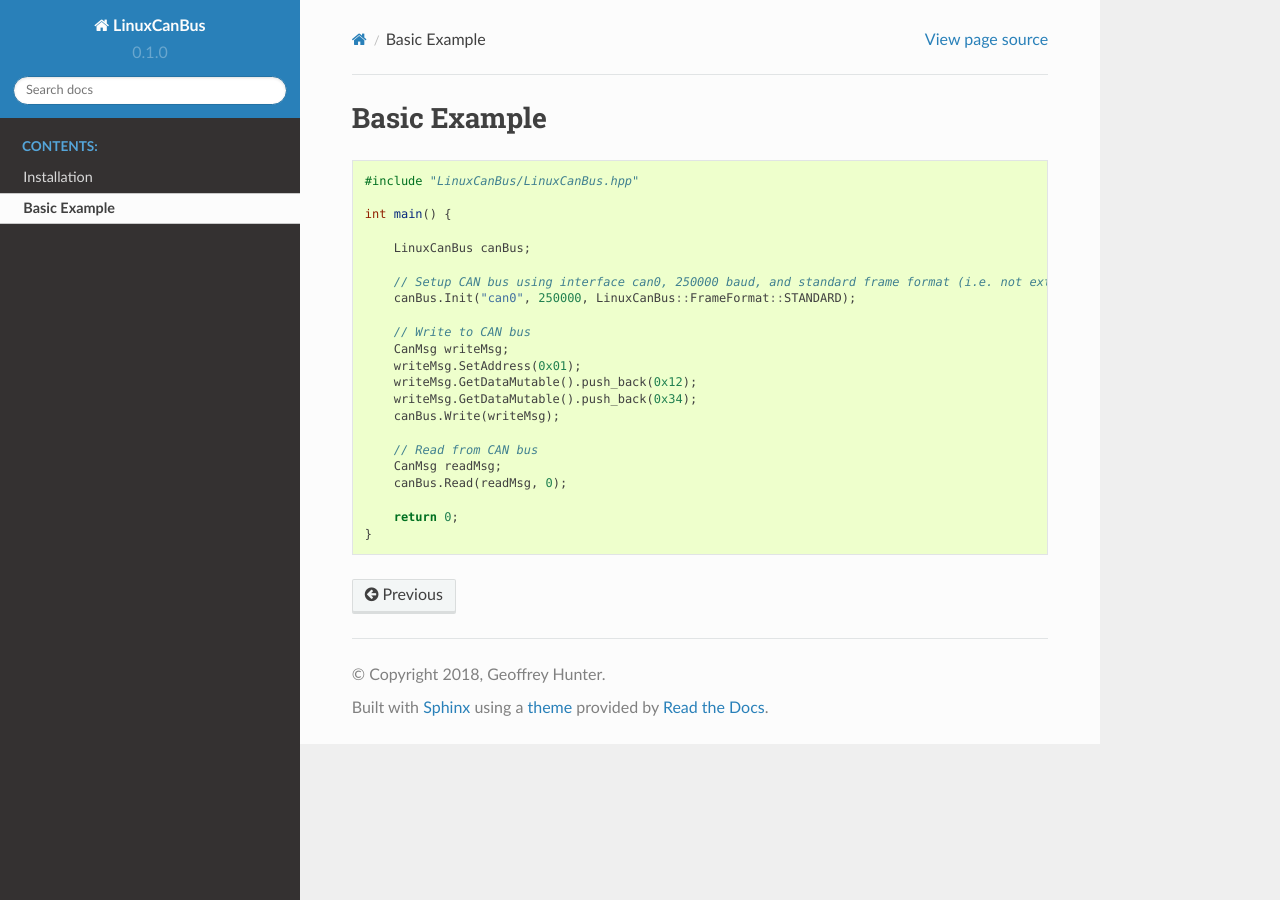
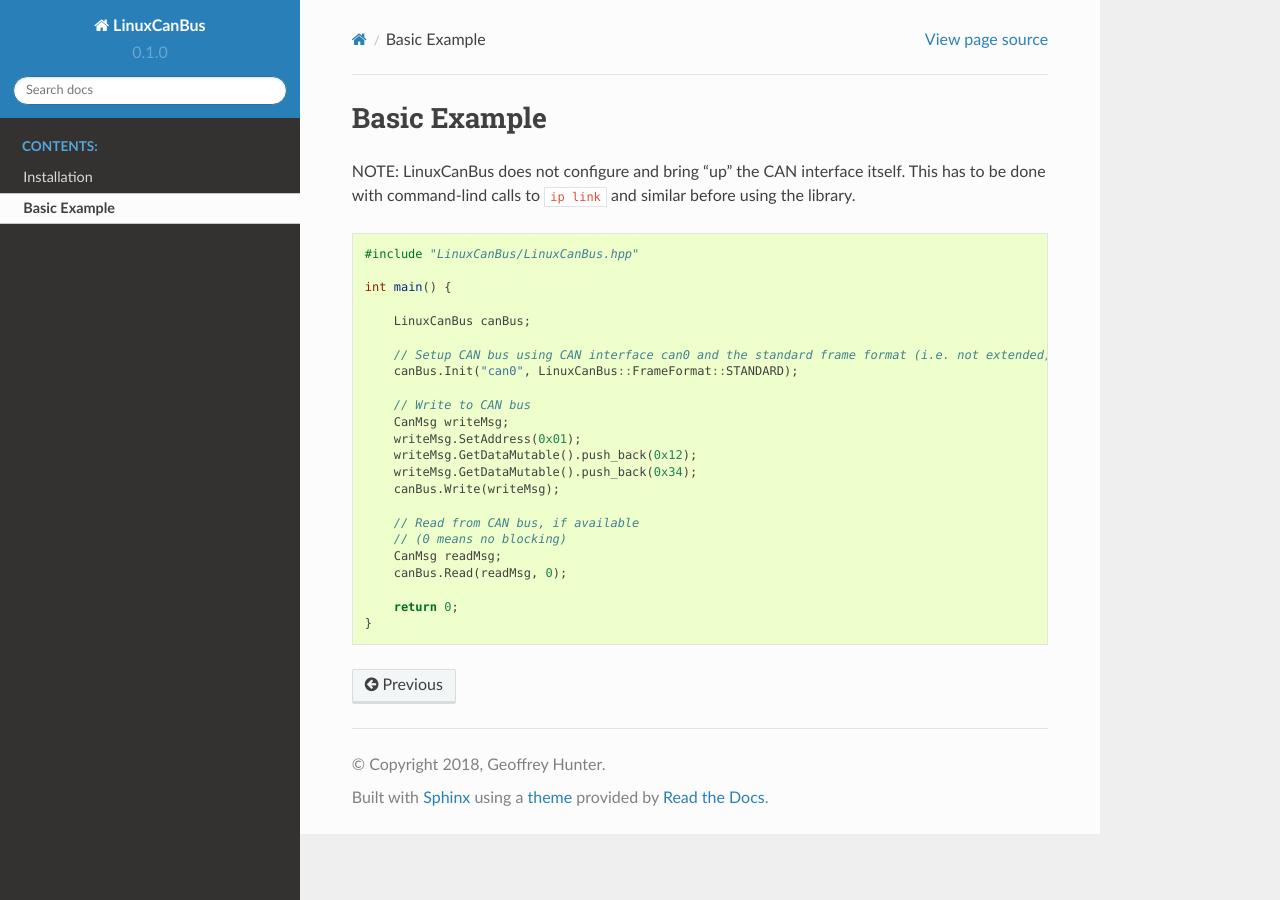
Before and after one commit to gbmhunter/LinuxCanBus, a Sphinx documentation site: the page built from docs/usage/basic_example.rst, in a window 1280 px wide. Built offline with Sphinx 7.4.7 and the Read the Docs theme 2.0.0, drawn with Linux system fonts in a browser that asks for light colours.

Commit message:
Removed unused baud rate parameter from 'LinuxCanBus::Init()' function. Improved documentation. Added link to documentation on README.

```diff
--- a/docs/usage/basic_example.rst
+++ b/docs/usage/basic_example.rst
@@ -1,5 +1,7 @@
 Basic Example
 =============
+
+NOTE: LinuxCanBus does not configure and bring "up" the CAN interface itself. This has to be done with command-lind calls to :code:`ip link` and similar before using the library.
 
 .. code-block:: cpp
 
@@ -9,8 +11,8 @@ Basic Example
 
         LinuxCanBus canBus;
 
-        // Setup CAN bus using interface can0, 250000 baud, and standard frame format (i.e. not extended)
-        canBus.Init("can0", 250000, LinuxCanBus::FrameFormat::STANDARD);
+        // Setup CAN bus using CAN interface can0 and the standard frame format (i.e. not extended)
+        canBus.Init("can0", LinuxCanBus::FrameFormat::STANDARD);
 
         // Write to CAN bus
         CanMsg writeMsg;
@@ -19,7 +21,8 @@ Basic Example
         writeMsg.GetDataMutable().push_back(0x34);
         canBus.Write(writeMsg);
 
-        // Read from CAN bus
+        // Read from CAN bus, if available
+        // (0 means no blocking)
         CanMsg readMsg;
         canBus.Read(readMsg, 0);
 
--- a/docs/usage/installation.rst
+++ b/docs/usage/installation.rst
@@ -11,6 +11,8 @@ Requires Conan to be installed.
 
     ~/LinuxCanBus$ conan create . testuser/testing
 
+This will provide a static library called libLinuxCanBus.a and header files under a folder called :code:`:LinuxCanBus`, available to other Conan packages.
+
 ------------
 Manual Build
 ------------
@@ -21,3 +23,5 @@ Manual Build
     ~/LinuxCanBus$ cd build/
     ~/LinuxCanBus/build$ conan install ..
     ~/LinuxCanBus/build$ conan build ..
+
+This will build a static library called libLinuxCanBus.a and header files under a folder called :code:`:LinuxCanBus`.
```
Also changed, not shown: README.rst (+1 -7 lines), docs/index.rst (+8 -0 lines), 4 other files.
